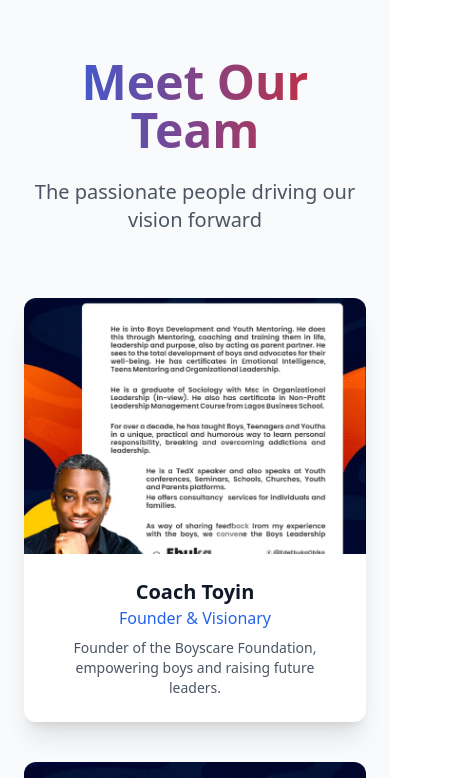
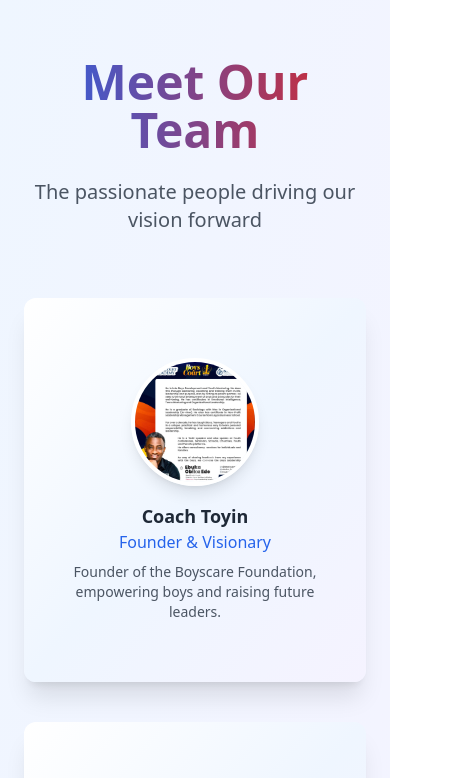
Before and after one commit to IbrahimMalgwi/boyscarefoundation, a React (Create React App) app: page / in a window 390 px wide. Shown: the part 5470-6248 px from the top of the page, 452 px wide, since content can reach past the window. Built offline with nearby package versions, Linux system fonts and the light colour scheme.

Commit message:
added effect to team component

```diff
--- a/src/components/Team.jsx
+++ b/src/components/Team.jsx
@@ -1,12 +1,120 @@
 import { motion } from "framer-motion";
+import { useState } from "react";
 import { Linkedin, Twitter, Mail } from "lucide-react";
 
-// Import team images
 import team1 from "../assets/images/team1.jpg";
 import team2 from "../assets/images/team2.jpg";
 import team3 from "../assets/images/team3.jpg";
 import team4 from "../assets/images/team4.jpg";
 
+const TeamMember = ({ name, role, image, bio, delay, socials }) => {
+    const [isFlipped, setIsFlipped] = useState(false);
+
+    return (
+        <motion.div
+            initial={{ opacity: 0, y: 50, rotateY: -30 }}
+            whileInView={{ opacity: 1, y: 0, rotateY: 0 }}
+            transition={{ duration: 0.8, delay }}
+            viewport={{ once: true }}
+            className="group h-96 relative perspective-1000 cursor-pointer"
+            onClick={() => setIsFlipped(!isFlipped)}
+        >
+            {/* Glow border */}
+            <div
+                className="absolute inset-0 rounded-xl opacity-0 group-hover:opacity-100 transition-all duration-700"
+                style={{
+                    background:
+                        "conic-gradient(from 0deg, #3b82f6, #8b5cf6, #06d6a0, #3b82f6)",
+                    padding: "3px",
+                    animation: "spin 6s linear infinite",
+                }}
+            >
+                <div className="w-full h-full bg-white dark:bg-gray-800 rounded-xl"></div>
+            </div>
+
+            {/* Flip container */}
+            <motion.div
+                className="relative w-full h-full transition-all duration-700 transform-gpu"
+                style={{ transformStyle: "preserve-3d" }}
+                animate={{ rotateY: isFlipped ? 180 : 0 }}
+            >
+                {/* Front */}
+                <div
+                    className="absolute inset-0 backface-hidden"
+                    style={{ backfaceVisibility: "hidden" }}
+                >
+                    <div className="h-full flex flex-col items-center justify-center text-center bg-gradient-to-br from-white via-blue-50 to-violet-50 dark:from-gray-800 dark:via-gray-700 dark:to-gray-800 rounded-xl shadow-xl p-6 relative overflow-hidden">
+                        {/* Image */}
+                        <motion.img
+                            src={image}
+                            alt={name}
+                            className="w-32 h-32 rounded-full object-cover shadow-lg border-4 border-white dark:border-gray-600"
+                            whileHover={{ scale: 1.05 }}
+                            transition={{ duration: 0.3 }}
+                        />
+                        <h3 className="mt-4 text-lg font-bold text-gray-800 dark:text-white">
+                            {name}
+                        </h3>
+                        <p className="text-blue-600 dark:text-blue-400 font-medium">
+                            {role}
+                        </p>
+                        <p className="text-sm text-gray-600 dark:text-gray-300 mt-2">
+                            {bio}
+                        </p>
+                    </div>
+                </div>
+
+                {/* Back */}
+                <div
+                    className="absolute inset-0 backface-hidden"
+                    style={{
+                        backfaceVisibility: "hidden",
+                        transform: "rotateY(180deg)",
+                    }}
+                >
+                    <div className="h-full flex flex-col justify-between items-center p-6 bg-gradient-to-br from-blue-600 via-violet-600 to-purple-700 rounded-xl shadow-2xl text-white">
+                        <h3 className="text-xl font-bold">{name}</h3>
+                        <p className="text-sm opacity-90">{bio}</p>
+
+                        {/* Social icons */}
+                        <div className="flex space-x-4 mt-4">
+                            {socials.linkedin && (
+                                <a
+                                    href={socials.linkedin}
+                                    target="_blank"
+                                    rel="noreferrer"
+                                    className="p-2 bg-blue-700 rounded-full hover:bg-blue-800 transition"
+                                >
+                                    <Linkedin className="w-5 h-5 text-white" />
+                                </a>
+                            )}
+                            {socials.twitter && (
+                                <a
+                                    href={socials.twitter}
+                                    target="_blank"
+                                    rel="noreferrer"
+                                    className="p-2 bg-sky-500 rounded-full hover:bg-sky-600 transition"
+                                >
+                                    <Twitter className="w-5 h-5 text-white" />
+                                </a>
+                            )}
+                            {socials.email && (
+                                <a
+                                    href={socials.email}
+                                    className="p-2 bg-red-500 rounded-full hover:bg-red-600 transition"
+                                >
+                                    <Mail className="w-5 h-5 text-white" />
+                                </a>
+                            )}
+                        </div>
+                    </div>
+                </div>
+            </motion.div>
+        </motion.div>
+    );
+};
+
+export default function Team() {
     const team = [
         {
             name: "Coach Toyin",
@@ -27,42 +135,38 @@ const team = [
             role: "Advisory Board",
             image: team3,
             bio: "Healthcare leader providing strategic support for boychild empowerment.",
-        socials: { linkedin: "#", twitter: "#", email: "mailto:richard@example.com" },
+            socials: {
+                linkedin: "#",
+                twitter: "#",
+                email: "mailto:richard@example.com",
+            },
         },
         {
             name: "Member Four",
             role: "Program Coordinator",
             image: team4,
             bio: "Oversees the daily operations of our programs and ensures smooth execution.",
-        socials: { linkedin: "#", twitter: "#", email: "mailto:member4@example.com" },
+            socials: {
+                linkedin: "#",
+                twitter: "#",
+                email: "mailto:member4@example.com",
             },
-    {
-        name: "Member Five",
-        role: "Outreach & Engagement",
-        image: team1,
-        bio: "Focuses on community engagement and connecting with partners.",
-        socials: { linkedin: "#", twitter: "#", email: "mailto:member5@example.com" },
-    },
-    {
-        name: "Member Six",
-        role: "Volunteer Manager",
-        image: team2,
-        bio: "Manages volunteers and coordinates events to support the foundation.",
-        socials: { linkedin: "#", twitter: "#", email: "mailto:member6@example.com" },
         },
     ];
 
-export default function Team() {
     return (
-        <section id="team" className="py-20 bg-gray-50 dark:bg-gray-900 relative">
-            <div className="container mx-auto px-6">
-                {/* Section Header */}
+        <section
+            id="team"
+            className="py-20 bg-gradient-to-br from-blue-50 to-violet-50 dark:from-gray-900 dark:to-gray-800 relative"
+        >
+            <div className="max-w-7xl mx-auto px-6">
+                {/* Header */}
                 <motion.div
-                    className="text-center mb-16"
                     initial={{ opacity: 0, y: 50 }}
                     whileInView={{ opacity: 1, y: 0 }}
                     viewport={{ once: true }}
                     transition={{ duration: 0.8 }}
+                    className="text-center mb-16"
                 >
                     <h2 className="text-5xl font-bold mb-6 bg-gradient-to-r from-blue-600 to-red-600 bg-clip-text text-transparent">
                         Meet Our Team
@@ -72,73 +176,33 @@ export default function Team() {
                     </p>
                 </motion.div>
 
-                {/* Team Grid */}
-                <div className="grid md:grid-cols-2 lg:grid-cols-3 gap-10">
+                {/* Grid */}
+                <div className="grid sm:grid-cols-2 lg:grid-cols-4 gap-10">
                     {team.map((member, i) => (
-                        <motion.div
+                        <TeamMember
                             key={i}
-                            initial={{ opacity: 0, y: 50 }}
-                            whileInView={{ opacity: 1, y: 0 }}
-                            viewport={{ once: true }}
-                            transition={{ duration: 0.6, delay: i * 0.15 }}
-                            className="rounded-xl bg-white dark:bg-gray-800 shadow-xl hover:shadow-2xl overflow-hidden group transition-all duration-300"
-                        >
-                            {/* Profile Image */}
-                            <div className="relative">
-                                <img
-                                    src={member.image}
-                                    alt={member.name}
-                                    className="w-full h-64 object-cover group-hover:scale-105 transition-transform duration-500"
+                            name={member.name}
+                            role={member.role}
+                            image={member.image}
+                            bio={member.bio}
+                            socials={member.socials}
+                            delay={i * 0.15}
                         />
-                                {/* Overlay for socials */}
-                                <div className="absolute inset-0 bg-gradient-to-t from-blue-900/60 to-transparent opacity-0 group-hover:opacity-100 transition-opacity flex items-end justify-center pb-4 gap-4">
-                                    {member.socials.linkedin && (
-                                        <a
-                                            href={member.socials.linkedin}
-                                            target="_blank"
-                                            rel="noreferrer"
-                                            className="p-2 bg-blue-600 rounded-full hover:bg-blue-700"
-                                        >
-                                            <Linkedin className="w-5 h-5 text-white" />
-                                        </a>
-                                    )}
-                                    {member.socials.twitter && (
-                                        <a
-                                            href={member.socials.twitter}
-                                            target="_blank"
-                                            rel="noreferrer"
-                                            className="p-2 bg-blue-400 rounded-full hover:bg-blue-500"
-                                        >
-                                            <Twitter className="w-5 h-5 text-white" />
-                                        </a>
-                                    )}
-                                    {member.socials.email && (
-                                        <a
-                                            href={member.socials.email}
-                                            className="p-2 bg-red-500 rounded-full hover:bg-red-600"
-                                        >
-                                            <Mail className="w-5 h-5 text-white" />
-                                        </a>
-                                    )}
+                    ))}
                 </div>
             </div>
 
-                            {/* Info */}
-                            <div className="p-6 text-center">
-                                <h3 className="text-xl font-semibold text-gray-900 dark:text-white">
-                                    {member.name}
-                                </h3>
-                                <p className="text-blue-600 dark:text-blue-400 font-medium mb-2">
-                                    {member.role}
-                                </p>
-                                <p className="text-gray-600 dark:text-gray-300 text-sm">
-                                    {member.bio}
-                                </p>
-                            </div>
-                        </motion.div>
-                    ))}
-                </div>
-            </div>
+            {/* Spin animation */}
+            <style jsx>{`
+        @keyframes spin {
+          from {
+            transform: rotate(0deg);
+          }
+          to {
+            transform: rotate(360deg);
+          }
+        }
+      `}</style>
         </section>
     );
 }
```
Lines whose indentation alone changed are shown as unchanged.
